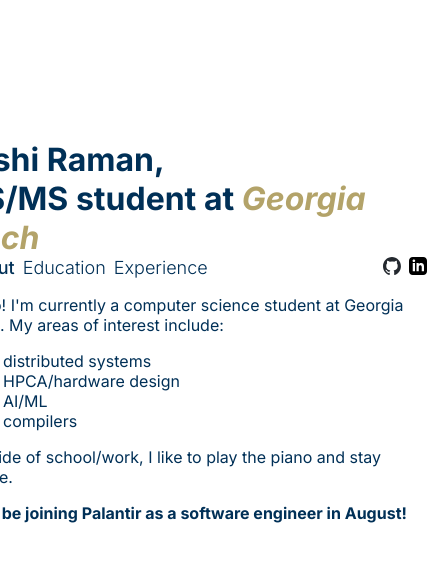
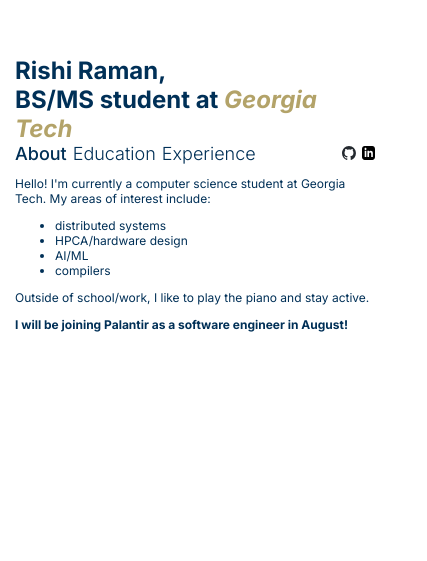
Before and after one commit to r15h1raman/r15h1raman.github.io, a React (Vite) app: page / in a window 390 px wide. Shown: the part 121-682 px from the top of the page, 427 px wide, since content can reach past the window. Built offline with nearby package versions, Linux system fonts and the light colour scheme.

Commit message:
kinda fixed mobile issues

```diff
--- a/index.html
+++ b/index.html
@@ -2,13 +2,7 @@
 <html lang="en">
   <head>
     <meta charset="UTF-8" />
-    <link
-      rel="icon"
-      type="image/png"
-      href="/favicon.png"
-      sizes="any"
-      style="border: none; padding: 0"
-    />
+    <link rel="icon" type="image/png" href="/favicon.png" sizes="any" />
     <meta name="viewport" content="width=device-width, initial-scale=1.0" />
     <title>Rishi Raman</title>
   </head>
--- a/package.json
+++ b/package.json
@@ -4,7 +4,7 @@
   "version": "0.0.0",
   "type": "module",
   "scripts": {
-    "dev": "bunx --bun vite",
+    "dev": "bunx --bun vite --host",
     "build": "tsc -b && vite build",
     "lint": "eslint .",
     "preview": "vite preview"
--- a/src/App.css
+++ b/src/App.css
@@ -7,7 +7,6 @@
 }
 
 body {
-  min-width: 29em;
   max-width: 29em;
 }
 
@@ -62,3 +61,21 @@
 .icon:hover {
   width: 1.1em;
 }
+
+@media (max-width: 35em) {
+  .app {
+    margin-top: 20vh; /* Adjust this value as needed */
+  }
+  :root {
+    font-size: 0.75em; /* Adjust this value as needed */
+  }
+
+  body {
+    max-width: 30em;
+  }
+
+  .icon {
+    width: 0.75em;
+    height: 0.75em;
+  }
+}
```
